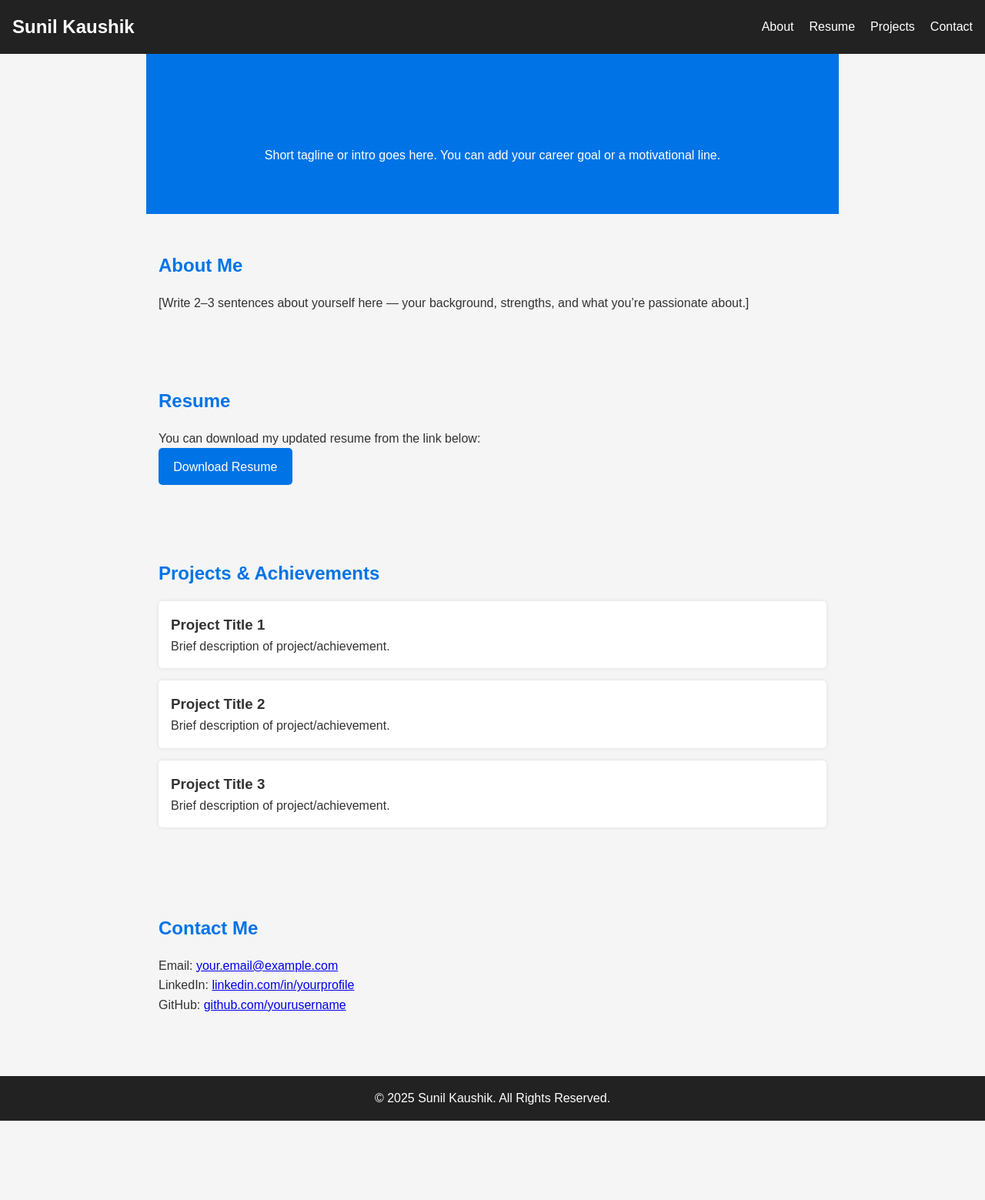
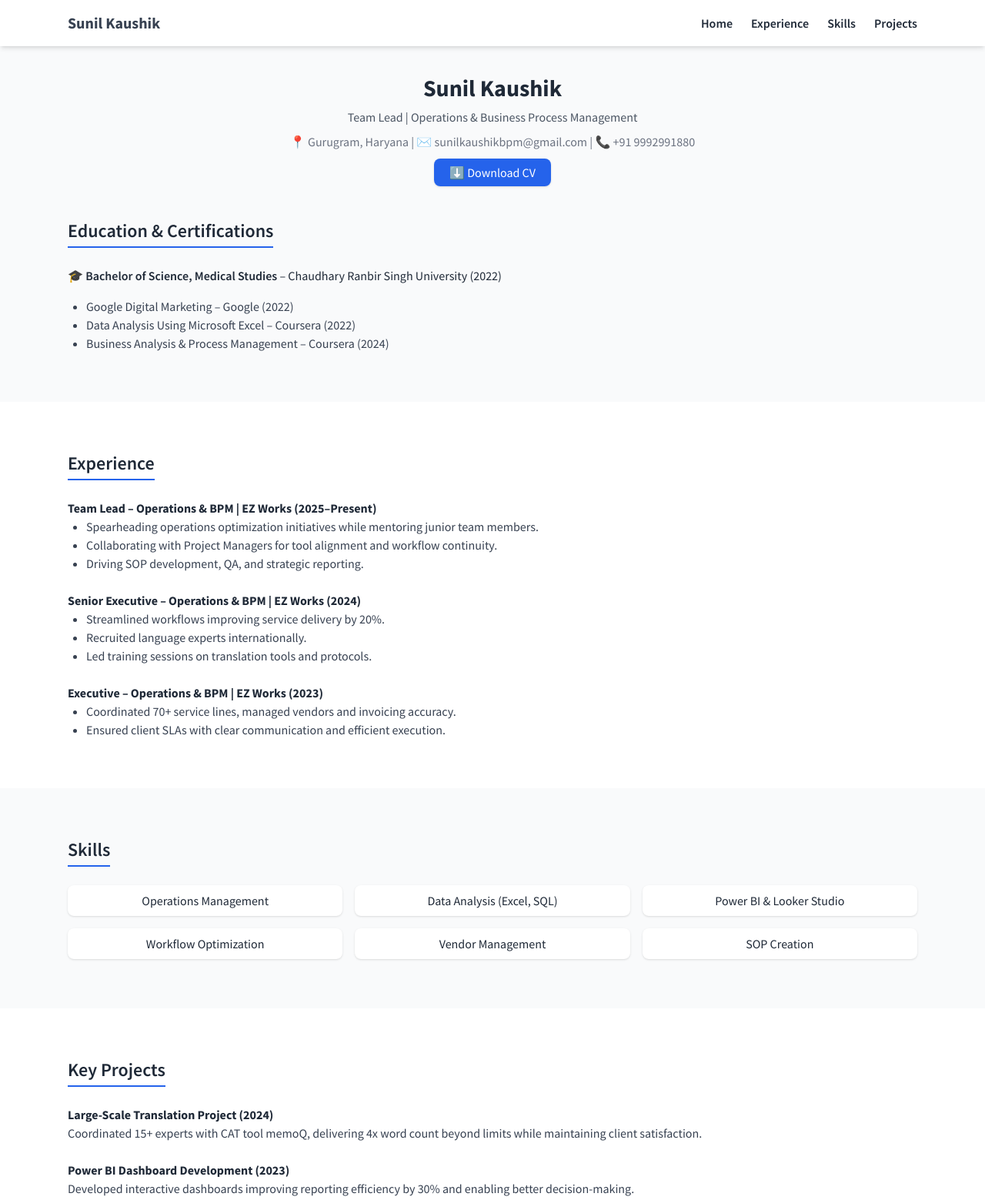
Before and after one commit to sunil-kaushik/kaushiksunil, a plain HTML site: page index.html in a window 1280 px wide. Shown: the top 1559 px of the page at 77% size. Before the commit the page ends 1456 px from the top, so only its background shows below. Drawn offline with nearby package versions, Linux system fonts and the light colour scheme.

Commit message:
Update index.html

```diff
--- a/index.html
+++ b/index.html
@@ -1,71 +1,132 @@
 <!DOCTYPE html>
 <html lang="en">
 <head>
-  <meta charset="UTF-8">
-  <meta name="viewport" content="width=device-width, initial-scale=1.0">
-  <title>Sunil Kaushik | Portfolio</title>
-  <link rel="stylesheet" href="style.css">
+  <meta charset="UTF-8" />
+  <meta name="viewport" content="width=device-width, initial-scale=1.0" />
+  <title>Sunil Kaushik - Portfolio</title>
+
+  <!-- Google Font -->
+  <link href="https://fonts.googleapis.com/css2?family=Source+Sans+Pro:wght@400;600;700&display=swap" rel="stylesheet">
+
+  <!-- Tailwind CSS CDN -->
+  <script src="https://cdn.tailwindcss.com"></script>
+
+  <style>
+    body {
+      font-family: 'Source Sans Pro', sans-serif;
+    }
+  </style>
 </head>
-<body>
-  <!-- ===== Navbar ===== -->
-  <header>
-    <nav>
-      <h1>Sunil Kaushik</h1>
-      <ul>
-        <li><a href="#about">About</a></li>
-        <li><a href="#resume">Resume</a></li>
-        <li><a href="#projects">Projects</a></li>
-        <li><a href="#contact">Contact</a></li>
-      </ul>
-    </nav>
+<body class="bg-gray-50 text-gray-800">
+  <!-- Navbar -->
+  <header class="bg-white shadow-md fixed w-full top-0 z-50">
+    <div class="max-w-6xl mx-auto flex justify-between items-center py-4 px-6">
+      <h1 class="text-xl font-bold text-gray-700">Sunil Kaushik</h1>
+      <nav>
+        <ul class="flex space-x-6 font-semibold">
+          <li><a href="#home" class="hover:text-blue-600">Home</a></li>
+          <li><a href="#experience" class="hover:text-blue-600">Experience</a></li>
+          <li><a href="#skills" class="hover:text-blue-600">Skills</a></li>
+          <li><a href="#projects" class="hover:text-blue-600">Projects</a></li>
+        </ul>
+      </nav>
+    </div>
   </header>
 
-  <!-- ===== Hero Section ===== -->
-  <section class="hero">
-    <h2>Team Lead | Operations & Data Analytics | Business Process Management</h2>
-    <p>Short tagline or intro goes here. You can add your career goal or a motivational line.</p>
-  </section>
+  <!-- Home Section -->
+  <section id="home" class="pt-24 pb-16 max-w-6xl mx-auto px-6">
+    <div class="text-center">
+      <h2 class="text-3xl font-bold mb-2">Sunil Kaushik</h2>
+      <p class="text-gray-600">Team Lead | Operations & Business Process Management</p>
+      <p class="text-gray-500 mt-2">📍 Gurugram, Haryana | ✉️ sunilkaushikbpm@gmail.com | 📞 +91 9992991880</p>
+      <div class="mt-4">
+        <a href="Sunil_Kaushik_CV.pdf" download class="bg-blue-600 text-white px-5 py-2 rounded-lg shadow hover:bg-blue-700 transition">⬇️ Download CV</a>
+      </div>
+    </div>
 
-  <!-- ===== About ===== -->
-  <section id="about">
-    <h2>About Me</h2>
-    <p>[Write 2–3 sentences about yourself here — your background, strengths, and what you’re passionate about.]</p>
-  </section>
-
-  <!-- ===== Resume ===== -->
-  <section id="resume">
-    <h2>Resume</h2>
-    <p>You can download my updated resume from the link below:</p>
-    <a href="#" class="btn">Download Resume</a>
-  </section>
-
-  <!-- ===== Projects ===== -->
-  <section id="projects">
-    <h2>Projects & Achievements</h2>
-    <div class="project">
-      <h3>Project Title 1</h3>
-      <p>Brief description of project/achievement.</p>
-    </div>
-    <div class="project">
-      <h3>Project Title 2</h3>
-      <p>Brief description of project/achievement.</p>
-    </div>
-    <div class="project">
-      <h3>Project Title 3</h3>
-      <p>Brief description of project/achievement.</p>
+    <!-- Education + Certifications -->
+    <div class="mt-12">
+      <h3 class="text-2xl font-semibold border-b-2 border-blue-600 inline-block pb-1">Education & Certifications</h3>
+      <div class="mt-6 space-y-4">
+        <p><span class="font-semibold">🎓 Bachelor of Science, Medical Studies</span> – Chaudhary Ranbir Singh University (2022)</p>
+        <ul class="list-disc ml-6 text-gray-700">
+          <li>Google Digital Marketing – Google (2022)</li>
+          <li>Data Analysis Using Microsoft Excel – Coursera (2022)</li>
+          <li>Business Analysis & Process Management – Coursera (2024)</li>
+        </ul>
+      </div>
     </div>
   </section>
 
-  <!-- ===== Contact ===== -->
-  <section id="contact">
-    <h2>Contact Me</h2>
-    <p>Email: <a href="mailto:your.email@example.com">your.email@example.com</a></p>
-    <p>LinkedIn: <a href="#" target="_blank">linkedin.com/in/yourprofile</a></p>
-    <p>GitHub: <a href="#" target="_blank">github.com/yourusername</a></p>
+  <!-- Experience Section -->
+  <section id="experience" class="py-16 bg-white">
+    <div class="max-w-6xl mx-auto px-6">
+      <h3 class="text-2xl font-semibold border-b-2 border-blue-600 inline-block pb-1">Experience</h3>
+      <div class="mt-6 space-y-6">
+        <div>
+          <h4 class="font-bold">Team Lead – Operations & BPM | EZ Works (2025–Present)</h4>
+          <ul class="list-disc ml-6 text-gray-700">
+            <li>Spearheading operations optimization initiatives while mentoring junior team members.</li>
+            <li>Collaborating with Project Managers for tool alignment and workflow continuity.</li>
+            <li>Driving SOP development, QA, and strategic reporting.</li>
+          </ul>
+        </div>
+        <div>
+          <h4 class="font-bold">Senior Executive – Operations & BPM | EZ Works (2024)</h4>
+          <ul class="list-disc ml-6 text-gray-700">
+            <li>Streamlined workflows improving service delivery by 20%.</li>
+            <li>Recruited language experts internationally.</li>
+            <li>Led training sessions on translation tools and protocols.</li>
+          </ul>
+        </div>
+        <div>
+          <h4 class="font-bold">Executive – Operations & BPM | EZ Works (2023)</h4>
+          <ul class="list-disc ml-6 text-gray-700">
+            <li>Coordinated 70+ service lines, managed vendors and invoicing accuracy.</li>
+            <li>Ensured client SLAs with clear communication and efficient execution.</li>
+          </ul>
+        </div>
+      </div>
+    </div>
   </section>
 
-  <footer>
-    <p>© 2025 Sunil Kaushik. All Rights Reserved.</p>
+  <!-- Skills Section -->
+  <section id="skills" class="py-16 bg-gray-50">
+    <div class="max-w-6xl mx-auto px-6">
+      <h3 class="text-2xl font-semibold border-b-2 border-blue-600 inline-block pb-1">Skills</h3>
+      <div class="grid grid-cols-2 md:grid-cols-3 gap-4 mt-6">
+        <span class="px-4 py-2 bg-white rounded-lg shadow text-center">Operations Management</span>
+        <span class="px-4 py-2 bg-white rounded-lg shadow text-center">Data Analysis (Excel, SQL)</span>
+        <span class="px-4 py-2 bg-white rounded-lg shadow text-center">Power BI & Looker Studio</span>
+        <span class="px-4 py-2 bg-white rounded-lg shadow text-center">Workflow Optimization</span>
+        <span class="px-4 py-2 bg-white rounded-lg shadow text-center">Vendor Management</span>
+        <span class="px-4 py-2 bg-white rounded-lg shadow text-center">SOP Creation</span>
+      </div>
+    </div>
+  </section>
+
+  <!-- Projects Section -->
+  <section id="projects" class="py-16 bg-white">
+    <div class="max-w-6xl mx-auto px-6">
+      <h3 class="text-2xl font-semibold border-b-2 border-blue-600 inline-block pb-1">Key Projects</h3>
+      <div class="mt-6 space-y-6">
+        <div>
+          <h4 class="font-bold">Large-Scale Translation Project (2024)</h4>
+          <p class="text-gray-700">Coordinated 15+ experts with CAT tool memoQ, delivering 4x word count beyond limits while maintaining client satisfaction.</p>
+        </div>
+        <div>
+          <h4 class="font-bold">Power BI Dashboard Development (2023)</h4>
+          <p class="text-gray-700">Developed interactive dashboards improving reporting efficiency by 30% and enabling better decision-making.</p>
+        </div>
+      </div>
+    </div>
+  </section>
+
+  <!-- Footer -->
+  <footer class="bg-gray-800 text-white py-6 mt-12">
+    <div class="max-w-6xl mx-auto text-center">
+      <p>© 2025 Sunil Kaushik. All Rights Reserved.</p>
+    </div>
   </footer>
 </body>
 </html>
```
